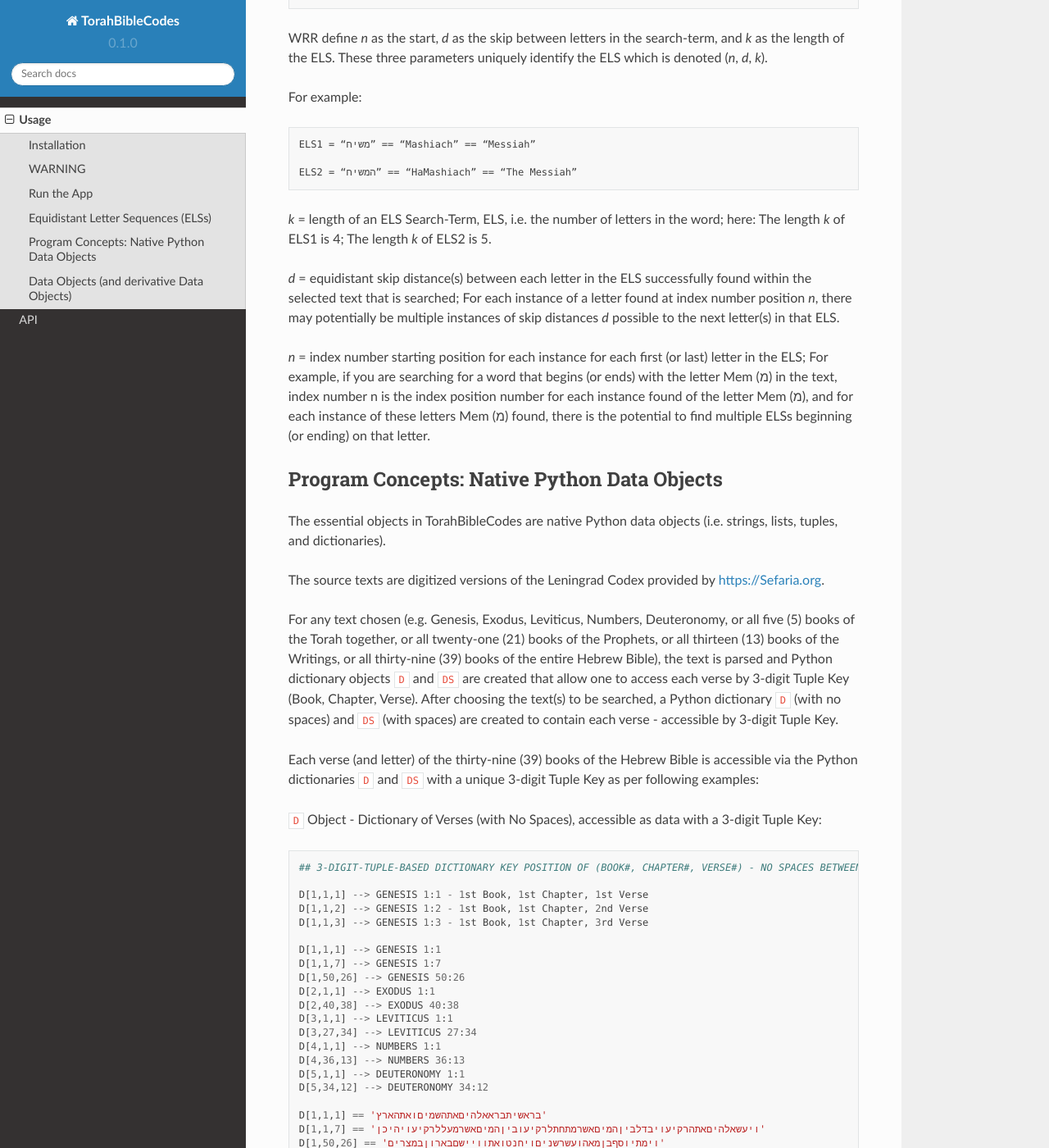
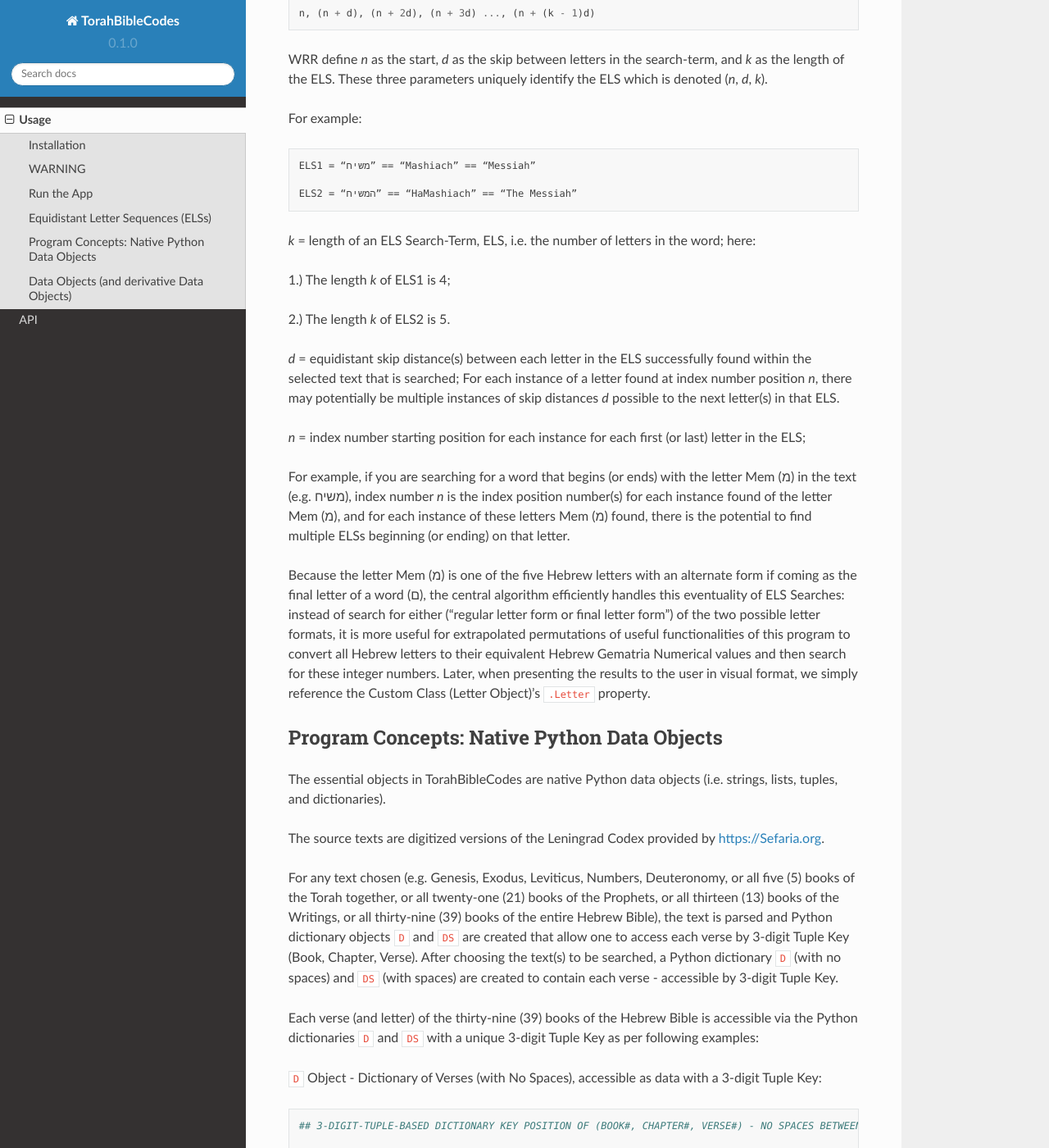
Before and after one commit to TorahBibleCodes/TorahBibleCodes_Sphinx, a Sphinx documentation site: the page built from docs/source/usage.rst, in a window 1280 px wide and 1400 px high, scrolled down 2520 px. Shown: the whole window at 82% size. Built offline with Sphinx 7.4.7 and the Read the Docs theme 2.0.0, drawn with Linux system fonts in a browser that asks for light colours; some of the changed text lies outside the part shown.

Commit message:
Update usage.rst

```diff
--- a/docs/source/usage.rst
+++ b/docs/source/usage.rst
@@ -122,18 +122,24 @@
 
    ELS2 = “המשיח” == “HaMashiach” == “The Messiah”
 
-*k* = length of an ELS Search-Term, ELS, i.e. the number of letters in the word; here: The length
-*k* of ELS1 is 4; The length *k* of ELS2 is 5.
+*k* = length of an ELS Search-Term, ELS, i.e. the number of letters in the word; here:
+
+1.) The length *k* of ELS1 is 4;
+
+2.) The length *k* of ELS2 is 5.
 
 *d* = equidistant skip distance(s) between each letter in the ELS successfully found within the
 selected text that is searched; For each instance of a letter found at index number position *n*, there may
 potentially be multiple instances of skip distances *d* possible to the next letter(s) in that ELS.
 
-*n* = index number starting position for each instance for each first (or last) letter in the ELS; For
-example, if you are searching for a word that begins (or ends) with the letter Mem (מ) in the text, index
-number n is the index position number for each instance found of the letter Mem (מ), and for each
+*n* = index number starting position for each instance for each first (or last) letter in the ELS;
+
+For example, if you are searching for a word that begins (or ends) with the letter Mem (מ) in the text (e.g. משיח), index
+number *n* is the index position number(s) for each instance found of the letter Mem (מ), and for each
 instance of these letters Mem (מ) found, there is the potential to find multiple ELSs beginning (or
 ending) on that letter.
+
+Because the letter Mem (מ) is one of the five Hebrew letters with an alternate form if coming as the final letter of a word (ם), the central algorithm efficiently handles this eventuality of ELS Searches: instead of search for either ("regular letter form or final letter form") of the two possible letter formats, it is more useful for extrapolated permutations of useful functionalities of this program to convert all Hebrew letters to their equivalent Hebrew Gematria Numerical values and then search for these integer numbers. Later, when presenting the results to the user in visual format, we simply reference the Custom Class (Letter Object)'s ``.Letter`` property.
 
 
 
```
Also changed, not shown: other parts of docs/source/usage.rst (+3 -3 lines).
